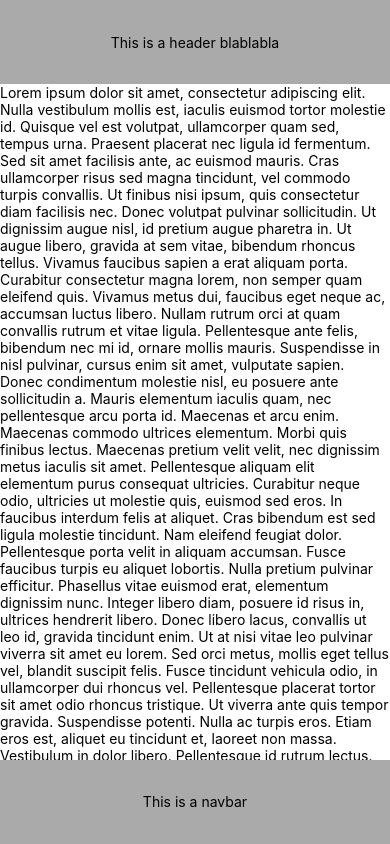
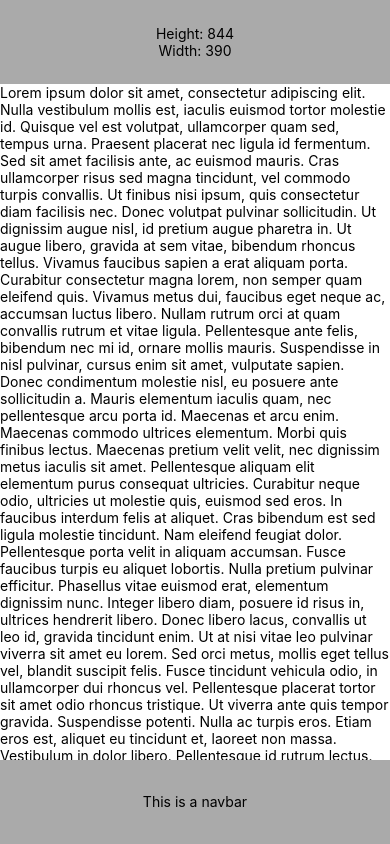
Before and after one commit to DewerseB/NativeProject, a React Native app: screen / in a window 390 px wide. Built offline with nearby package versions, Linux system fonts and the light colour scheme.

Commit message:
Dimensions update and display

```diff
--- a/App.js
+++ b/App.js
@@ -1,25 +1,26 @@
 import React from 'react';
-import { StyleSheet, SafeAreaView, View, Platform, StatusBar } from 'react-native';
+import { StyleSheet, SafeAreaView, Text, View, Platform, StatusBar } from 'react-native';
 import Header from './src/Header';
 import Content from './src/Content';
 import Navbar from './src/Navbar';
 
 export default function App() {
   return (
-    <View style={styles.container}>
+    // <View style={styles.container}>
       <SafeAreaView style={styles.container}>
         <Header />
         <Content />
         <Navbar />
       </SafeAreaView>
-      <StatusBar style="auto" />
-    </View>
+    //   <StatusBar style="auto" />
+    // </View>
   );
 }
 
 const styles = StyleSheet.create({
   container: {
     flex: 1,
+    // height: '100%',
     width: '100%',
     backgroundColor: '#fff',
     alignItems: 'center',
--- a/src/Header.jsx
+++ b/src/Header.jsx
@@ -1,13 +1,28 @@
-import React, { useState } from 'react';
-import { StyleSheet, Text, View } from 'react-native';
+import React, { useState, useEffect } from 'react';
+import { StyleSheet, Text, Dimensions, View } from 'react-native';
 // import { Link, useLocation } from "react-router-dom";
 // import './header.css';
 
 const Header = () => {
 
+    const [windowWidth, setWindowWidth] = useState(Dimensions.get('window').width);
+    const [windowHeight, setWindowHeight] = useState(Dimensions.get('window').height);
+
+    useEffect(() => {
+        const onChange = (result) => {
+            setWindowWidth(Dimensions.get('window').width);
+            setWindowHeight(Dimensions.get('window').height);
+        };
+
+        Dimensions.addEventListener('change', onChange);
+      });
+
+
     return (
         <View style={styles.header}>
-            <Text>This is a header blablabla</Text>
+            {/* <Text>This is a header blablabla</Text> */}
+            <Text>Height: {windowHeight}</Text>
+            <Text>Width: {windowWidth}</Text>
         </View>
     )
 }
```
